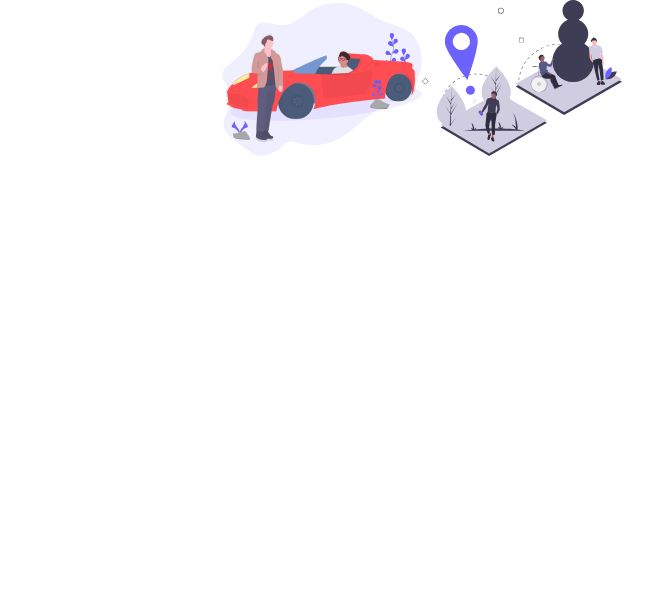
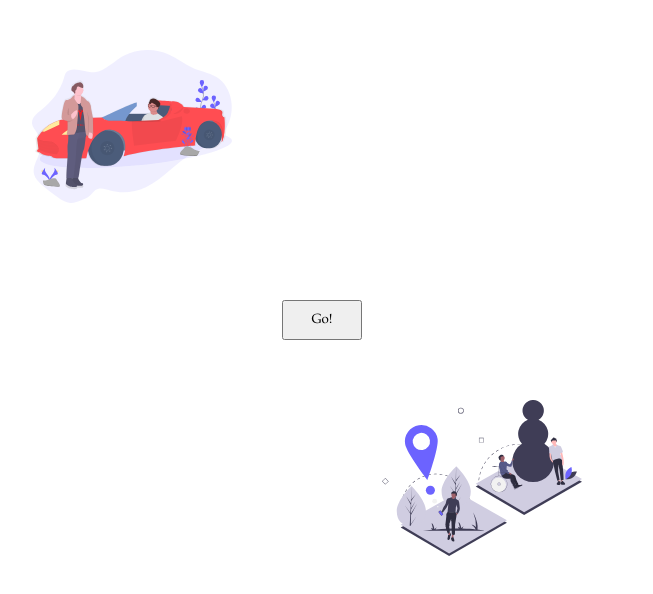
Before and after one commit to melanyi/crispy-octo-waffle, a Gatsby site: page / in a window 1280 px wide. Shown: the whole page, without its empty margins (18-671 px from the left). Built offline with nearby package versions, Linux system fonts and the light colour scheme; Gatsby itself is replaced by a stand-in of ours.

Commit message:
Made a button and positioned pictures

```diff
--- a/src/pages/index.css
+++ b/src/pages/index.css
@@ -8,5 +8,23 @@
 }
 
 .home-small-image {
+    position: fixed;
+    top: 50px;
+    left: 50px;
     width: 200px;
 }
+
+.dest-small-image {
+    position: fixed;
+    width: 200px;
+    top: 400px;
+    left: 400px;
+}
+.go-button {
+    position: fixed;
+    top: 300px;
+    left: 300px;
+    width: 80px;
+    height: 40px;
+    font-family: "Palatino", serif;
+}
--- a/src/pages/index.js
+++ b/src/pages/index.js
@@ -12,7 +12,10 @@ const IndexPage = () => (
     <div className="home-content">
       <div className="home-images-container flex">
         <img className="home-small-image" alt="home" src={carSvg} />
-        <img className="home-small-image" alt="park" src={parkSvg} />
+        <img className="dest-small-image" alt="park" src={parkSvg} />
+        <a href = "/map">
+        <button className = "go-button">Go!</button>
+        </a>
       </div>
     </div>
   </Layout>
```
